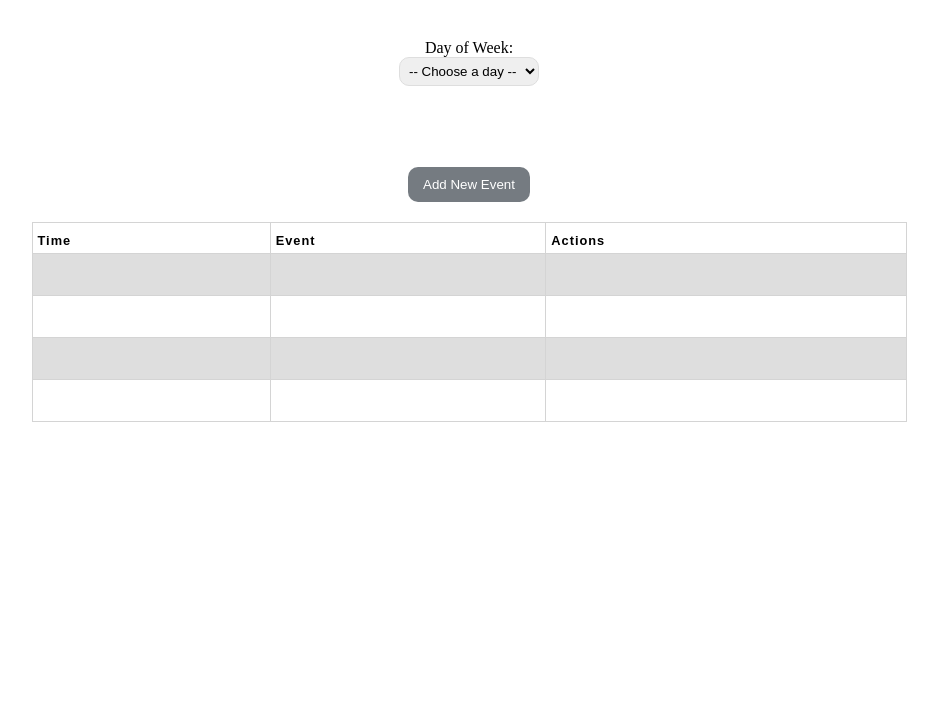
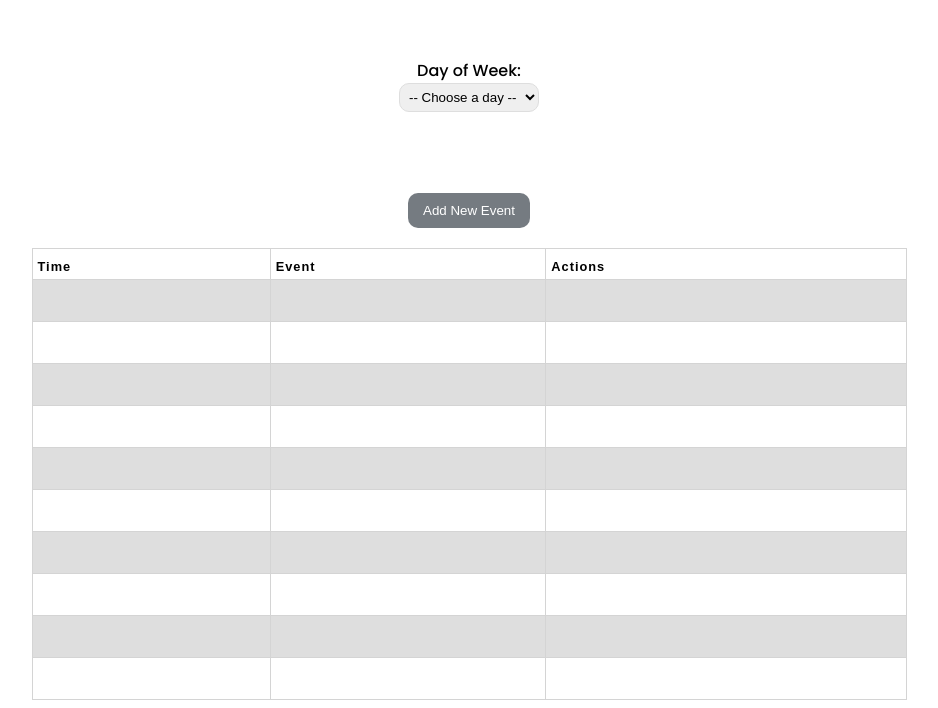
Before and after one commit to JRodriguez-Luna/week-planner, a plain HTML site: page index.html in a window 1280 px wide. Shown: the part 157-865 px from the top of the page, without its empty margins (171-1109 px from the left). Before the commit the page ends 800 px from the top, so only its background shows below. Drawn offline with Linux system fonts and the light colour scheme.

Commit message:
Add function to print blank table rows and other minor adjustments. #4

```diff
--- a/css/styles.css
+++ b/css/styles.css
@@ -1,3 +1,13 @@
+body {
+  /* Primary Text Font for Body */
+  font-family: Raleway, sans-serif;
+}
+
+.header-font {
+  font-family: Poppins, sans-serif;
+  font-weight: 500;
+}
+
 .center {
   text-align: center;
 }
--- a/index.html
+++ b/index.html
@@ -6,12 +6,26 @@
     <title>Week Planner</title>
     <link rel="stylesheet" href="./css/styles.css" />
     <link rel="stylesheet" href="./css/layout.css" />
+    <!-- Google Font Pair -->
+    <!-- Poppins Font - Header -->
+    <link rel="preconnect" href="https://fonts.googleapis.com" />
+    <link rel="preconnect" href="https://fonts.gstatic.com" crossorigin />
+    <link
+      href="https://fonts.googleapis.com/css2?family=Poppins:ital,wght@0,100;0,200;0,300;0,400;0,500;0,600;0,700;0,800;0,900;1,100;1,200;1,300;1,400;1,500;1,600;1,700;1,800;1,900&display=swap"
+      rel="stylesheet" />
+
+    <!-- Raleway Font - Body -->
+    <link rel="preconnect" href="https://fonts.googleapis.com" />
+    <link rel="preconnect" href="https://fonts.gstatic.com" crossorigin />
+    <link
+      href="https://fonts.googleapis.com/css2?family=Raleway:ital,wght@0,100..900;1,100..900&display=swap"
+      rel="stylesheet" />
   </head>
   <body>
     <header>
       <div class="container center">
         <div class="row">
-          <div class="column">
+          <div class="column header-font">
             <h1>Weekly Planner</h1>
             <h2>Choose day to show Event</h2>
           </div>
@@ -24,7 +38,7 @@
         <!-- Day of Week -->
         <div class="row">
           <div class="column center" id="select-day-wrap">
-            <label for="day-of-week">Day of Week:</label>
+            <label for="day-of-week" class="header-font">Day of Week:</label>
             <div class="selection">
               <select name="days" id="day-of-week">
                 <option value="">-- Choose a day --</option>
@@ -59,37 +73,13 @@
                   <th scope="col">Actions</th>
                 </tr>
               </thead>
-
-              <tbody>
-                <tr>
-                  <td></td>
-                  <td></td>
-                  <td></td>
-                </tr>
-
-                <tr>
-                  <td></td>
-                  <td></td>
-                  <td></td>
-                </tr>
-
-                <tr>
-                  <td></td>
-                  <td></td>
-                  <td></td>
-                </tr>
-
-                <tr>
-                  <td></td>
-                  <td></td>
-                  <td></td>
-                </tr>
-              </tbody>
+              <tbody></tbody>
             </table>
           </div>
         </div>
       </div>
     </main>
-    <script src="main.js"></script>
+    <script src="ts/data.js"></script>
+    <script src="ts/main.js"></script>
   </body>
 </html>
--- /dev/null
+++ b/ts/data.js
@@ -0,0 +1,6 @@
+// interface Data {
+//   view: 'entries' | 'entry-form';
+//   entries: Entry[];
+//   editing: null | Entry;
+//   entryId: string;
+// }
--- /dev/null
+++ b/ts/data.ts
@@ -0,0 +1,6 @@
+// interface Data {
+//   view: 'entries' | 'entry-form';
+//   entries: Entry[];
+//   editing: null | Entry;
+//   entryId: string;
+// }
--- /dev/null
+++ b/ts/main.js
@@ -0,0 +1,22 @@
+// interface Entry {
+//   title: string;
+//   event: string;
+// }
+var $table = document.querySelector('tbody');
+console.log($table);
+document.addEventListener('DOMContentLoaded', function () {
+  if (!$table) throw new Error('$tbody did not query!');
+  // create ten blank rows
+  for (var i = 0; i < 10; i++) {
+    var $defaultTable = renderBlankTable();
+    $table.appendChild($defaultTable);
+  }
+});
+function renderBlankTable() {
+  var $tableRow = document.createElement('tr');
+  for (var i = 0; i < 3; i++) {
+    var $tableData = document.createElement('td');
+    $tableRow.appendChild($tableData);
+  }
+  return $tableRow;
+}
```
Also changed, not shown: ts/main.ts (+28 -0 lines), main.ts (deleted).
